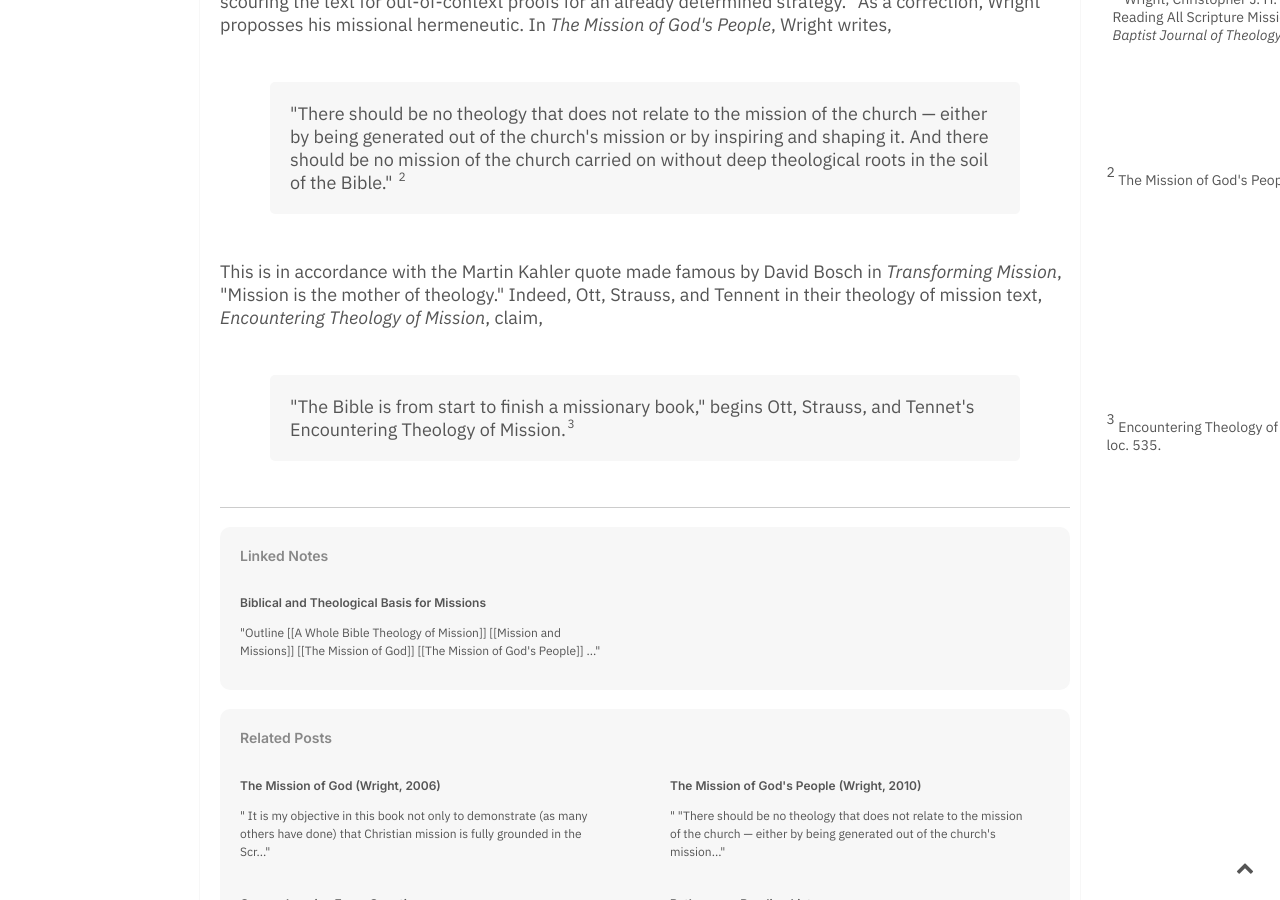
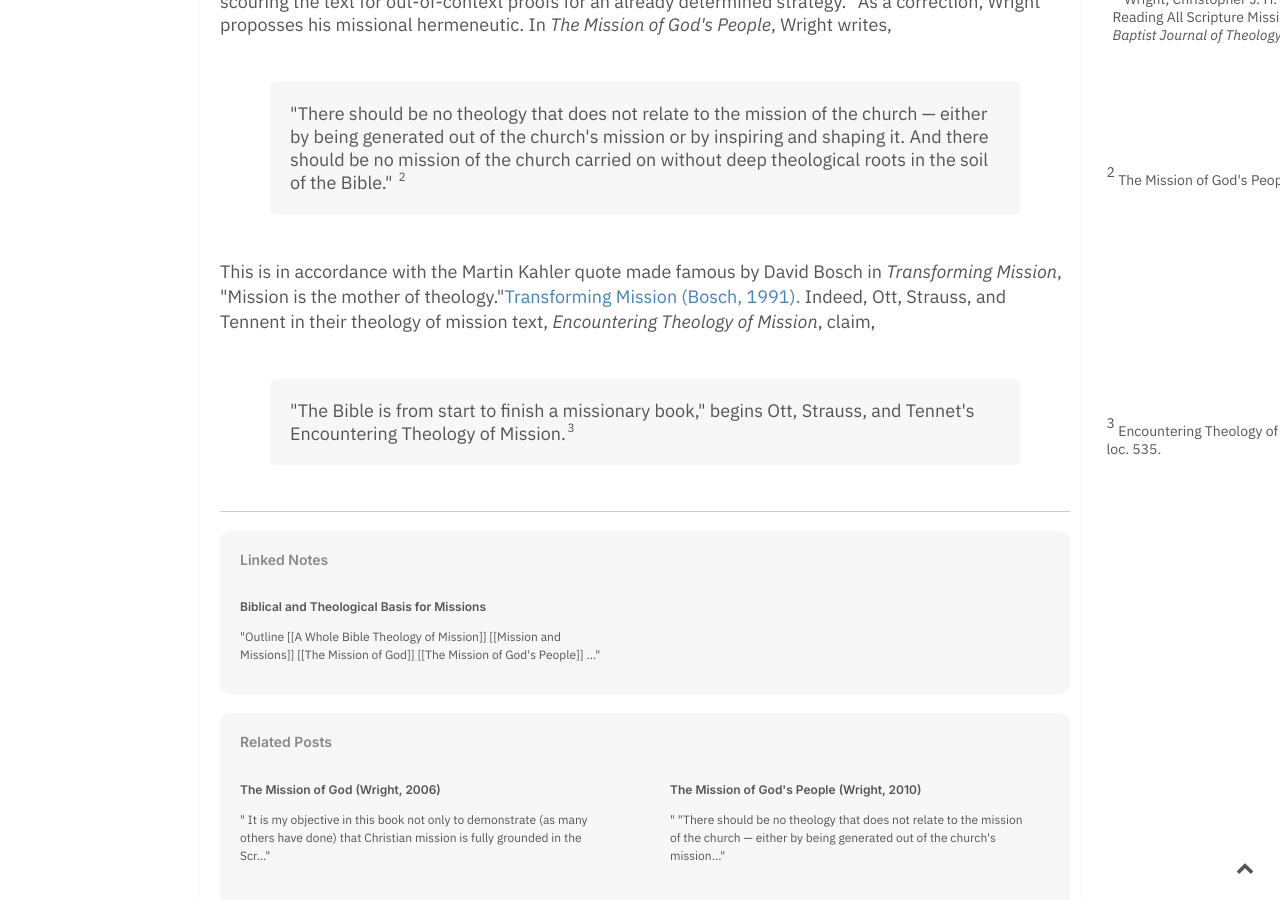
Before and after one commit to keelancook/notebook, a Jekyll site: the page built from _notes/a-whole-bible-theology-of-mission.md, in a window 1280 px wide and 900 px high, scrolled down 541 px. Built offline with Jekyll 4.4.1, drawn with Linux system fonts in a browser that asks for light colours.

Commit message:
Edited Note

```diff
--- a/_notes/a-whole-bible-theology-of-mission.md
+++ b/_notes/a-whole-bible-theology-of-mission.md
@@ -3,10 +3,12 @@ title: A Whole Bible Theology of Mission
 author: Keelan Cook
 season: spring
 tags: missions theology
-created: 2021-01-18
+created: 2021-01-18T00:00:00-06:00
+modified: 2021-01-18T19:54:54-06:00
 ---
+
 A whole Bible theology of mission is integral to a healthy [[Biblical and Theological Basis for Missions]]. Wright is correct when he claims the "biblical basis for missions" conversation is often little more than scouring the text for out-of-context proofs for an already determined strategy.[[Wright, Christopher J. H. “Truth with a Mission: Reading All Scripture Missiologically.” *Southern Baptist Journal of Theology* 15.2 (2011): 4–14.::rsn]]  As a correction, Wright proposses his missional hermeneutic. In *The Mission of God's People*, Wright writes,
 >"There should be no theology that does not relate to the mission of the church — either by being generated out of the church's mission or by inspiring and shaping it. And there should be no mission of the church carried on without deep theological roots in the soil of the Bible." [[The Mission of God's People (Wright, 2010)::rsn]]
 
-This is in accordance with the Martin Kahler quote made famous by David Bosch in *Transforming Mission*, "Mission is the mother of theology." Indeed, Ott, Strauss, and Tennent in their theology of mission text, *Encountering Theology of Mission*, claim,
+This is in accordance with the Martin Kahler quote made famous by David Bosch in *Transforming Mission*, "Mission is the mother of theology."[[Transforming Mission (Bosch, 1991).::ran]] Indeed, Ott, Strauss, and Tennent in their theology of mission text, *Encountering Theology of Mission*, claim,
 >"The Bible is from start to finish a missionary book," begins Ott, Strauss, and Tennet's Encountering Theology of Mission.[[Encountering Theology of Mission (Ott), loc. 535.::rsn]]
```
